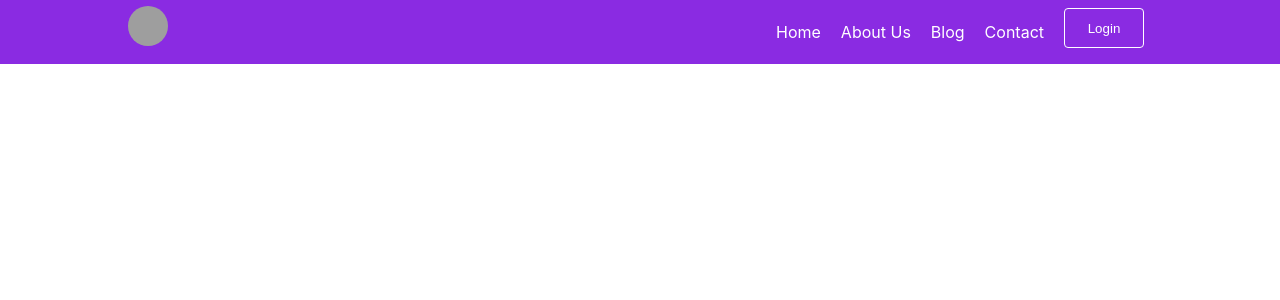
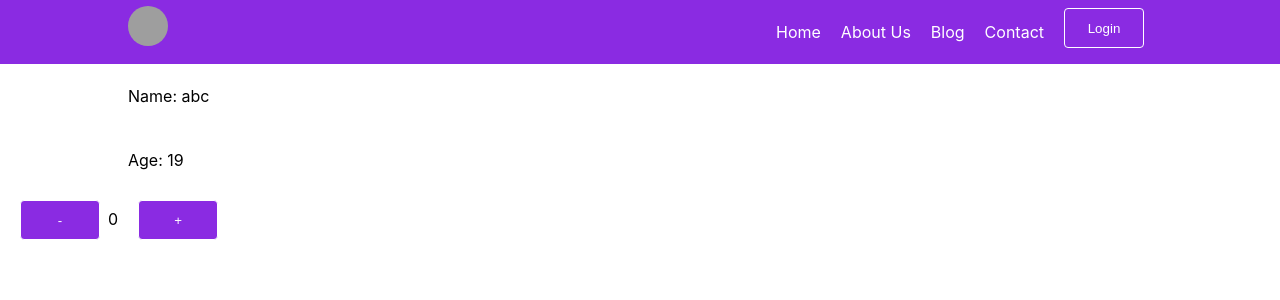
Before and after one commit to YuneshShrestha/React-Js, a React (Create React App) app: page / in a window 1280 px wide. Shown: the top 300 px of the page. Built offline with nearby package versions, Linux system fonts and the light colour scheme; grey boxes are pictures that could not be loaded.

Commit message:
react state management and destructuring prop

```diff
--- a/src/App.js
+++ b/src/App.js
@@ -1,8 +1,37 @@
 import './App.css';
-
+import React,{useState} from 'react';
+import Navbar from './Navbar';
+import Person from './Person';
 // jsx
 function App() {
-  return <div className="App">Hello</div>;
+  let x=0;
+  const person =
+  {
+    name:'abc',
+    age:19,
+  }
+  let [count, setcount] = useState(x);
+  // count for displaying ... setstate for updating
+  function increment()
+  {
+    return setcount(--count);
+  }
+  function decrement()
+  {
+    return setcount(++count);
+
+  }
+  return (
+   <div>
+    <Navbar />
+    <Person person={person}/>
+    <div>
+        <button onClick={increment}>-</button>
+        {count}
+        <button onClick={decrement}>+</button>
+    </div>
+   </div>
+  );
 }
 
 export default App;
--- /dev/null
+++ b/src/Person.js
@@ -0,0 +1,15 @@
+import React from "react";
+const Person = ({person:{name,age}})=>{
+  // destructuring prop
+  // const person
+    return (
+        <div className="container">
+           <div>
+             <p>Name: {name}</p>
+             <p>Age: {age}</p>
+           </div>
+        </div>
+    );
+    //
+}
+export default Person;
--- a/src/index.js
+++ b/src/index.js
@@ -1,17 +1,11 @@
 import React from 'react';
 import ReactDOM from 'react-dom';
 import './index.css';
-// import {Button} from './Button';
-// import {Button2} from './Button';
-import Navbar from './Navbar';
-// import App from './App';
+import App from './App';
 
 ReactDOM.render(
   <React.StrictMode>
-    <Navbar/>
-    {/* <App/>
-    <Button />
-    <Button2 /> */}
+    <App/>
   </React.StrictMode>,
   document.getElementById('root')
 );
```
